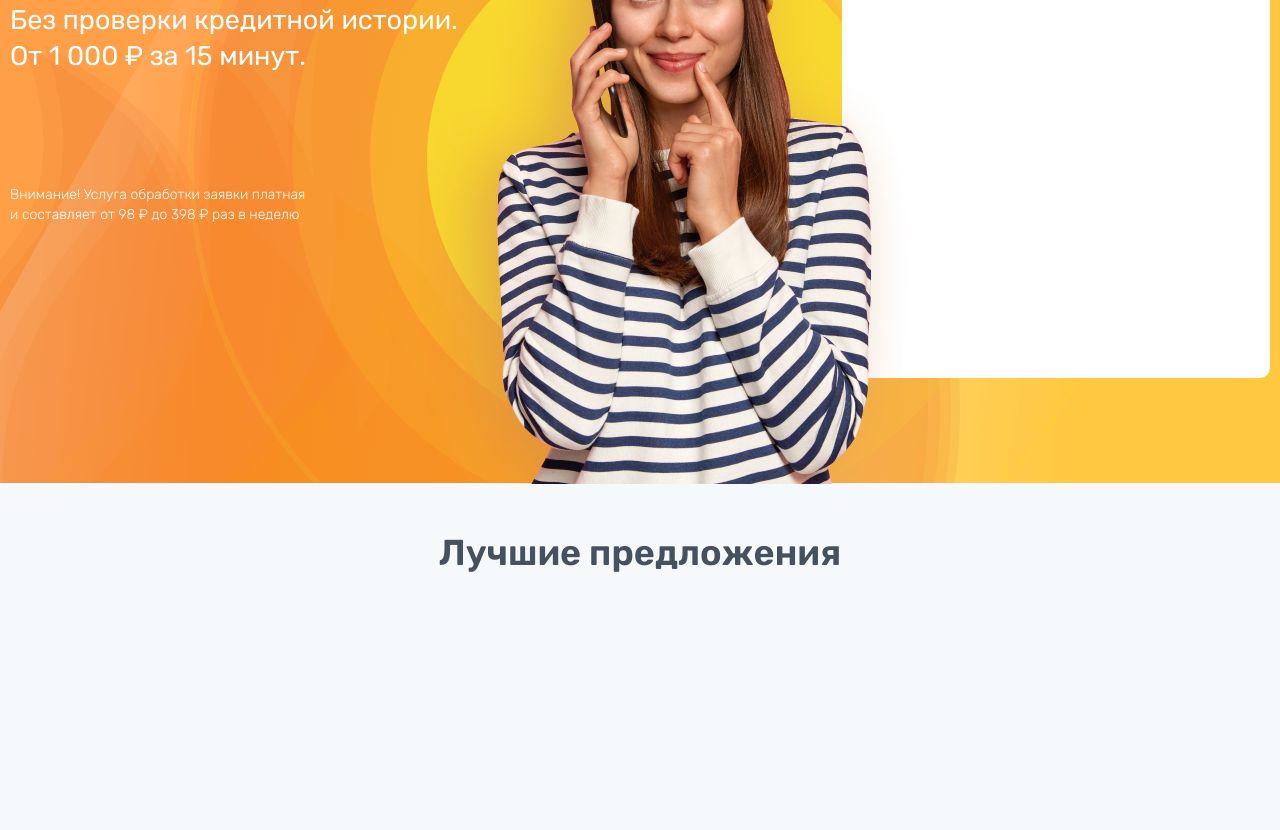
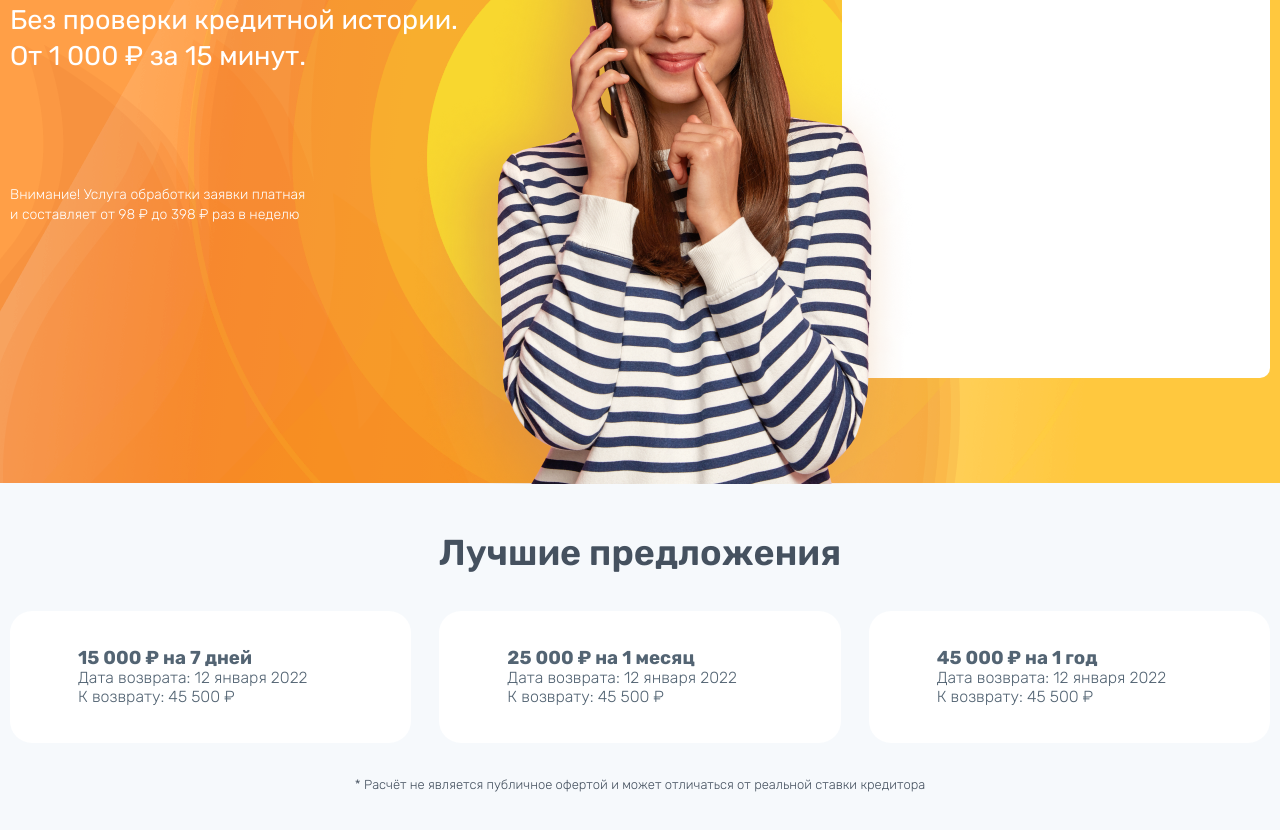
Before and after one commit to serezha3179/Fire_Money, a website: page src/index.html in a window 1280 px wide. Shown: the part 304-1134 px from the top of the page. Before the commit the page ends 928 px from the top, so only its background shows below. Drawn offline with nearby package versions, Linux system fonts and the light colour scheme; files that its build step writes are made by us from their sources; files whose address does not match are found by name.

Commit message:
add cards in section offer

```diff
--- a/gulp/version.json
+++ b/gulp/version.json
@@ -1,3 +1,3 @@
 {
-    "main": "20220615214429"
+    "main": "20220615222213"
 }
--- a/src/index.html
+++ b/src/index.html
@@ -31,6 +31,24 @@
          <section class="offer">
             <div class="container">
                 <h2 class="offer__title">Лучшие предложения</h2>
+                <div class="offer__cards">
+                    <div class="offer__card">
+                        <h3 class="offer__card-title"><span>15 000 ₽</span>  на <span>7</span> дней</h3>
+                        <div class="offer__card-item">Дата возврата: 12 января 2022</div>
+                        <div class="offer__card-item">К возврату: 45 500 ₽</div>
+                    </div>
+                    <div class="offer__card">
+                        <h3 class="offer__card-title"><span>25 000 ₽</span>  на <span>1</span> месяц</h3>
+                        <div class="offer__card-item">Дата возврата: 12 января 2022</div>
+                        <div class="offer__card-item">К возврату: 45 500 ₽</div>
+                    </div>
+                    <div class="offer__card">
+                        <h3 class="offer__card-title"><span>45 000 ₽</span>  на <span>1</span> год</h3>
+                        <div class="offer__card-item">Дата возврата: 12 января 2022</div>
+                        <div class="offer__card-item">К возврату: 45 500 ₽</div>
+                    </div>
+                </div>
+                <p class="offer__text">* Расчёт не является публичное офертой и может отличаться от реальной ставки кредитора</p>
             </div>
          </section>
       </div>
--- a/src/scss/style.scss
+++ b/src/scss/style.scss
@@ -285,6 +285,7 @@
 
 .offer {
     padding: 49px 0px;
+    background: #F6F9FC;
 }
 .offer__title {
     font-family: 'Rubik',sans-serif;
@@ -293,4 +294,30 @@
     line-height: 1.185;
     text-align: center;
     color: #45515F;
+    margin-bottom: 36px;
 }
+.offer__cards {
+    display: flex;
+    margin: 0px -14px;
+    margin-bottom: 33px;
+}
+.offer__card {
+    flex: 0 1 33.333%;
+    padding: 36px 73px 36px 68px;
+    margin: 0px 14px;
+    background: white;
+    border-radius: 22px;
+}
+.offer__card-title {
+
+}
+
+
+.offer__text {
+    font-family: 'Rubik',sans-serif;
+    font-size: 13px;
+    font-weight: 300;
+    line-height: 1.461;
+    color: #45515F;
+    text-align: center;
+}
```
Also changed, not shown: dist/css/style.css, dist/css/style.min.css, dist/index.html, dist/sourcemaps/style.css.min.css, 1 other file.
